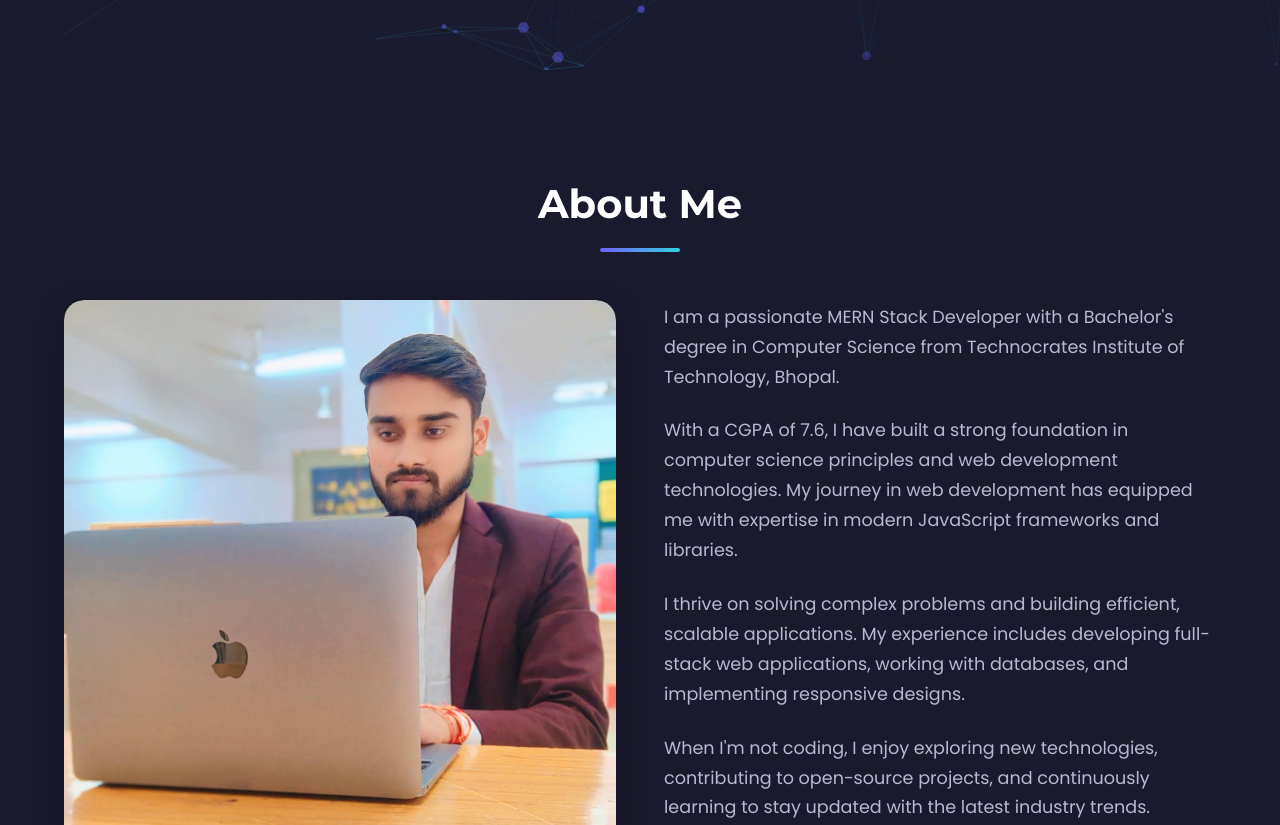
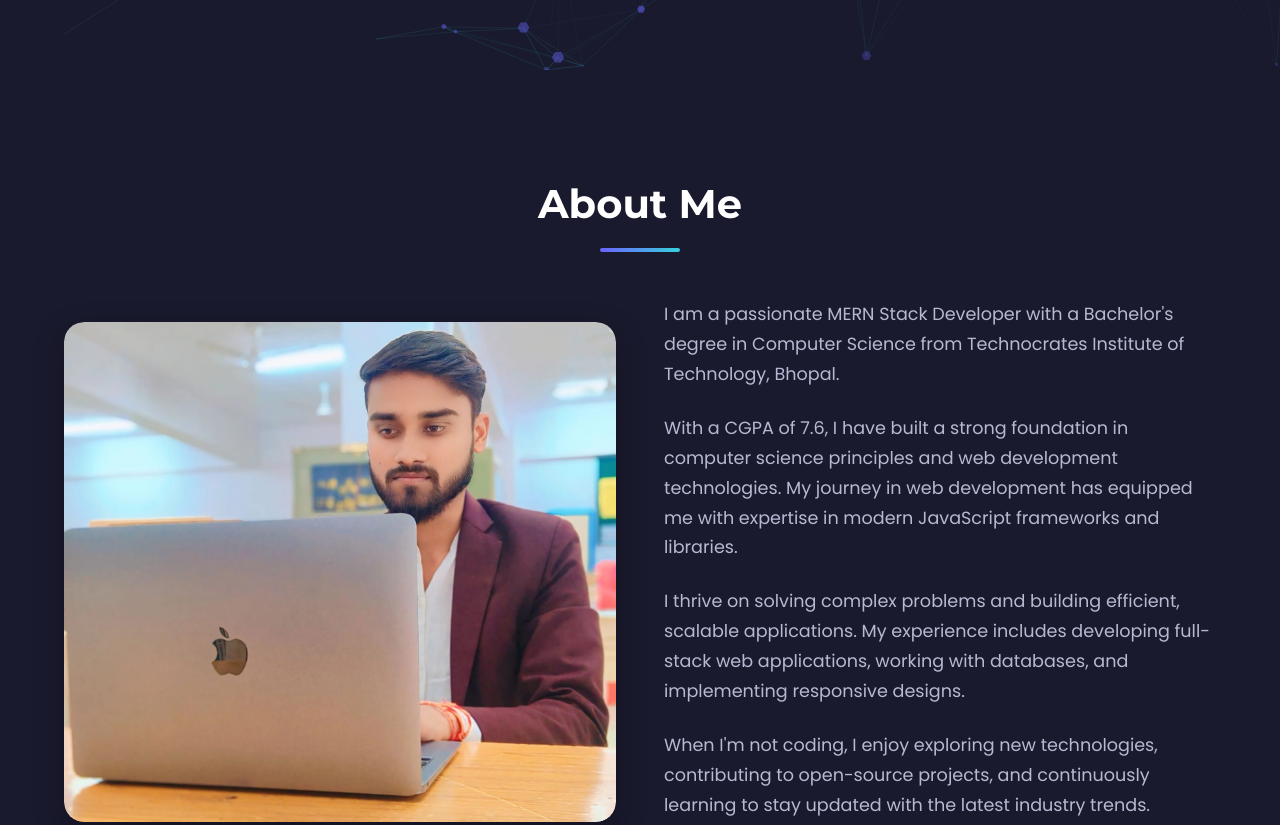
Before and after one commit to Adarshpandey80/Portfolio-REACT, a React (Vite) app: page / in a window 1280 px wide. Shown: the part 730-1555 px from the top of the page. Built offline with nearby package versions, Linux system fonts and the light colour scheme; the HTML template or start-up script is replaced by a standard one.

Commit message:
improved about image

```diff
--- a/src/styles/About.css
+++ b/src/styles/About.css
@@ -23,7 +23,7 @@
 
 .about-image img {
   width: 100%;
-  height: 550px;
+  height: 500px;
   border-radius: 20px;
   object-fit: cover;
 }
```
Also changed, not shown: public/MyPhoto.jpeg (added).
